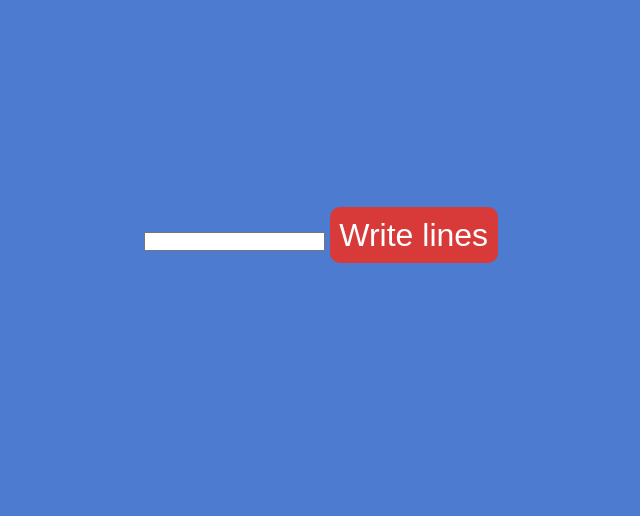
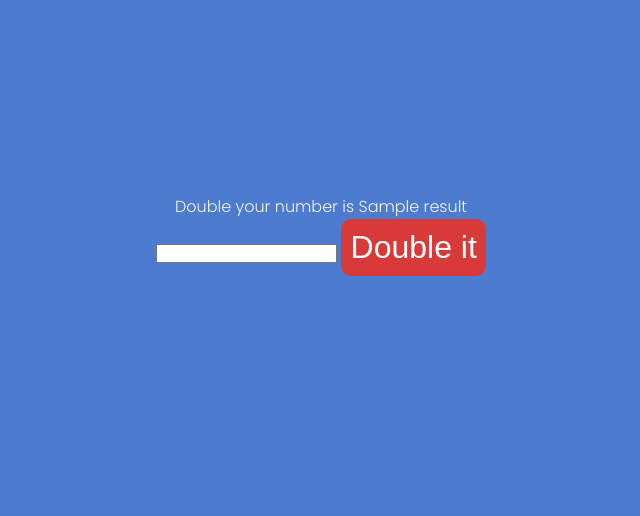
Before and after one commit to AlexWardill/PDF-Splitter-Old, a Flask app: template templates/split.html in a window 1280 px wide. Shown: the part 165-681 px from the top of the page, without its empty margins (319-959 px from the left). Run offline with Flask 2, Linux system fonts and the light colour scheme; the template is opened without the code that fills it: most values are stand-ins (such as "Sample title", 1, 10 or a date in 2020).

Commit message:
working doubling function from external module. doesn't reset page on load...

```diff
--- /dev/null
+++ b/adder.py
@@ -0,0 +1,2 @@
+def double(num):
+    return 2*num
--- a/main.py
+++ b/main.py
@@ -1,20 +1,32 @@
-from flask import Flask, render_template
-from simple import write_n_lines
+from flask import Flask, render_template, request, session
+# from simple import write_n_lines
+from adder import double
 
 app = Flask(__name__)
+app.config["SECRET_KEY"] = "mvgtwiey4528wivndt6r89wjsnzgsoru56"
 
 @app.route("/", methods=["GET", "POST"])
-def index():
-    return render_template('base.html')
+def home():
+    if "input" not in session:
+        session["input"] = []
 
-@app.route("/split")
-def split():
-    return render_template('split.html')
+    errors = ""
+
+    if request.method == "POST":
+        number = None
+        try:
+            session["input"].append(int(request.form["number"]))
+            session.modified = True
+        except:
+            errors += f"!{number} is not a number."
+        if request.form.getlist("action")[0] == "Double it":
+            result = double(session["input"][0])
+            session["input"].clear()
+            session.modified = True
+            return render_template('split.html', errors=errors, result=result)
+    return render_template('split.html', errors=errors, result=None)
+
 
 @app.route("/about")
 def about():
     return render_template('about.html')
-
-@app.route("/write-lines")
-def writeLines():
-    return
--- a/templates/base.html
+++ b/templates/base.html
@@ -10,7 +10,7 @@
 <body>
     <nav>
         <li class="nav-item">
-            <a href="split">Split</a>
+            <a href="/">Split</a>
         </li>
         <li class="nav-item">
             <a href="about">About</a>
--- a/templates/split.html
+++ b/templates/split.html
@@ -1,8 +1,12 @@
 {% extends "base.html" %}
 
 {%  block content %}
+<p>{{ errors }}</p>
+{% if result!=None %}
+    <p>Double your number is {{ result }}</p>
+{% endif %}
 <form method="post" action=".">
-    <input type="number">
-    <input type="submit" class="btn" value="Write lines">
+    <input type="number" name="number">
+    <input type="submit" class="btn" name="action" value="Double it">
 </form>
 {% endblock %}
```
